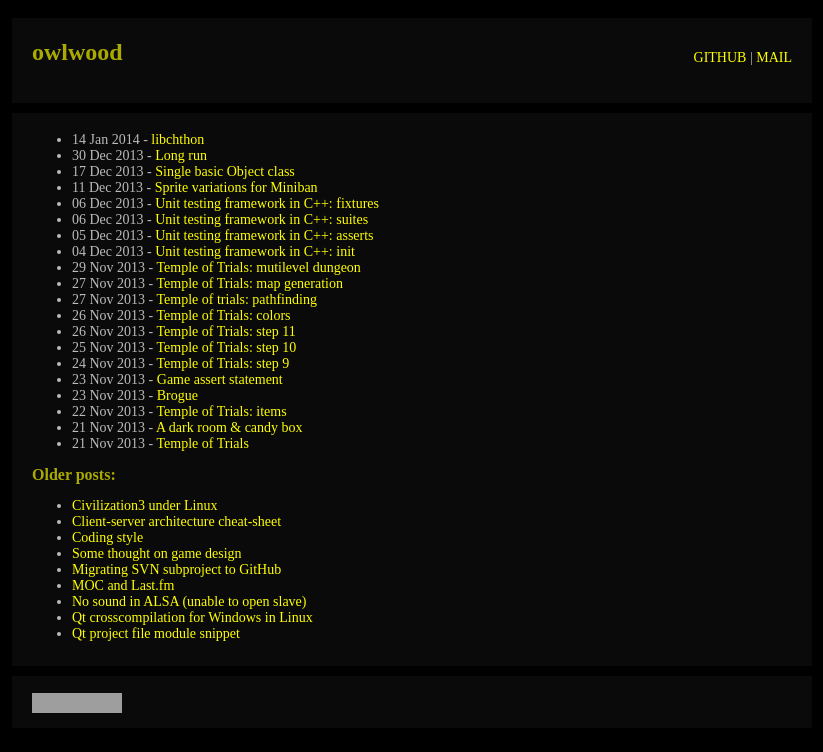
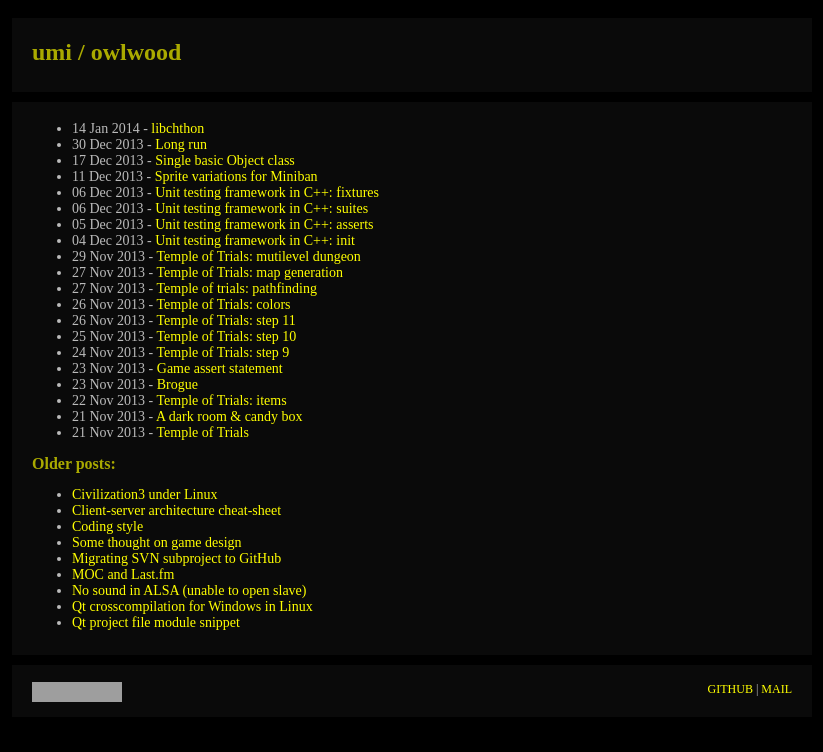
Before and after one commit to clckwrkbdgr/clckwrkbdgr.github.io, a Jekyll site: the page built from index.html, in a window 1280 px wide. Shown: the top 752 px of the page, without its empty margins (228-1051 px from the left). Built offline with Jekyll 4.4.1, drawn with Linux system fonts in a browser that asks for light colours; Markdown is read by kramdown in place of the engine named in the settings; grey boxes are pictures that could not be loaded.

Commit message:
Merged all layouts and includes back into one default layout. Moved contacts to the footer.

```diff
--- a/_includes/footer.html
+++ /dev/null
@@ -1,10 +0,0 @@
-<p>
-<a rel="license" href="http://creativecommons.org/licenses/by/4.0/">
-	<img
-	alt="CC BY 4.0"
-	title="This work is licensed under a Creative Commons Attribution 4.0 International License."
-	style="border-width:0"
-	src="http://i.creativecommons.org/l/by/4.0/80x15.png"
-	/>
-</a>
-</p>
--- a/_layouts/default.html
+++ b/_layouts/default.html
@@ -3,7 +3,7 @@
 <meta http-equiv=content-type content="text/html; charset=utf-8"/>
 <link rel="stylesheet" type="text/css" href="/dim.css" />
 <link rel="stylesheet" type="text/css" href="/syntax.css" />
-<title>{{ page.parent }} / {{ page.title }}</title>
+<title>{{ page.title }}</title>
 </head>
 <body>
 <div class="body">
@@ -14,7 +14,21 @@
 		{{ content }}
 	</div>
 	<div class="footer">
-		{% include footer.html %}
+		<p>
+		<a rel="license" href="http://creativecommons.org/licenses/by/4.0/">
+			<img
+			alt="CC BY 4.0"
+			title="This work is licensed under a Creative Commons Attribution 4.0 International License."
+			style="border-width:0"
+			src="http://i.creativecommons.org/l/by/4.0/80x15.png"
+			/>
+		</a>
+		</p>
+		<div class="contacts">
+			<a href="https://github.com/umi0451" target="_blank">GITHUB</a>
+			|
+			<a href="mailto://umi0451@gmail.com">MAIL</a>
+		</div>
 	</div>
 </div>
 </body>
--- a/_layouts/home.html
+++ /dev/null
@@ -1,28 +0,0 @@
-<html>
-<head>
-<meta http-equiv=content-type content="text/html; charset=utf-8"/>
-<link rel="stylesheet" type="text/css" href="/dim.css" />
-<link rel="stylesheet" type="text/css" href="/syntax.css" />
-<title>{{ page.title }}</title>
-</head>
-<body>
-<div class="body">
-	<div class="header">
-		<div class="title">
-			<h1>{{ page.title }}</h1>
-		</div>
-		<div class="contacts">
-			<a href="https://github.com/umi0451" target="_blank">GITHUB</a>
-			|
-			<a href="mailto://umi0451@gmail.com">MAIL</a>
-		</div>
-	</div>
-	<div class="main">
-		{{ content }}
-	</div>
-	<div class="footer">
-		{% include footer.html %}
-	</div>
-</div>
-</body>
-</html>
--- a/dim.css
+++ b/dim.css
@@ -71,12 +71,8 @@ div.footer {
 div.header {
 	margin-bottom: 10px;
 }
-div.title {
-	float:left;
-}
 div.contacts {
 	float:right;
-	line-height: 5em;
 }
 
 img {
--- a/index.html
+++ b/index.html
@@ -1,5 +1,6 @@
 ---
-layout: home
+layout: default
+parent: umi
 title: owlwood
 ---
 <div class="content">
```
